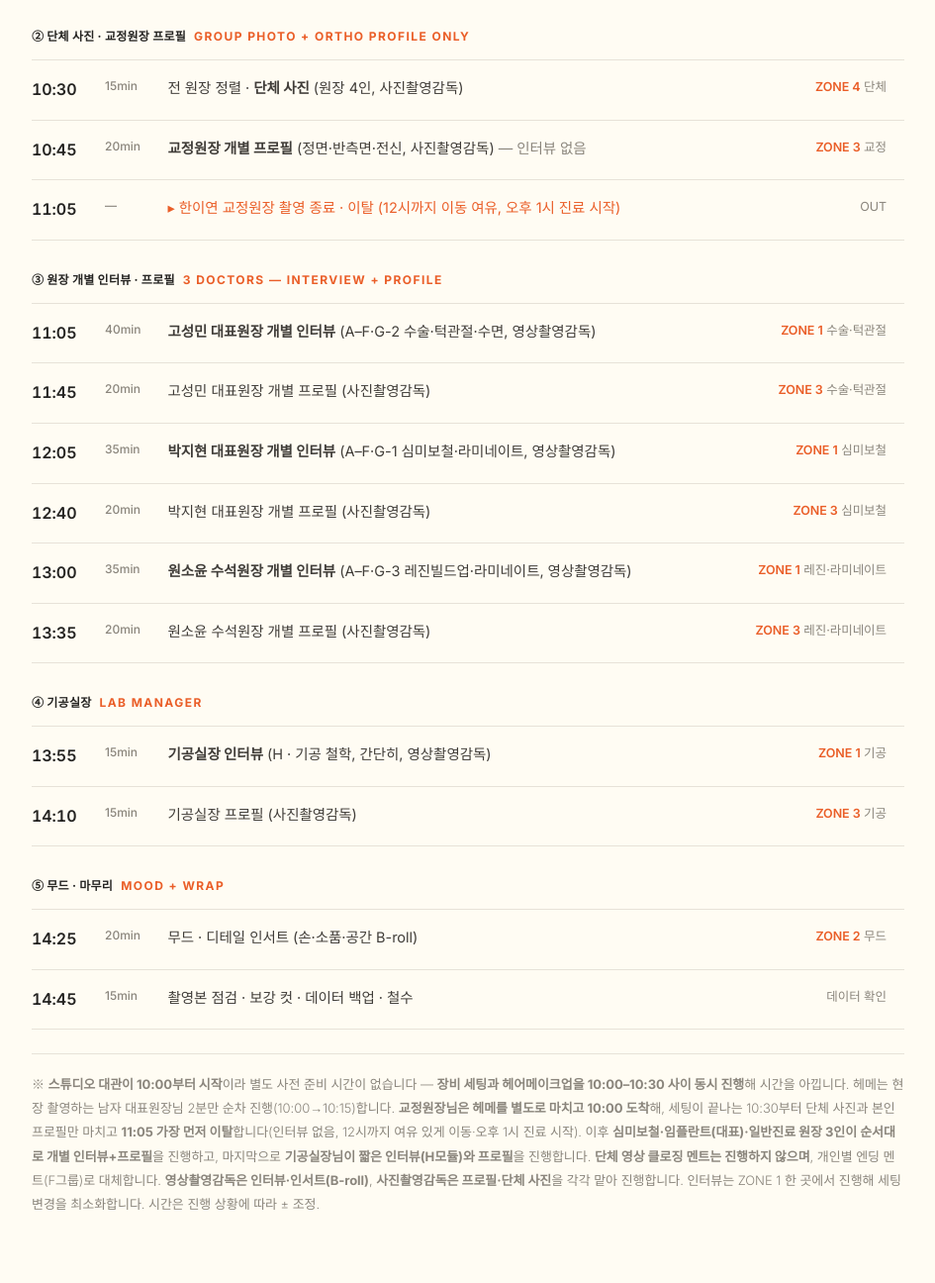
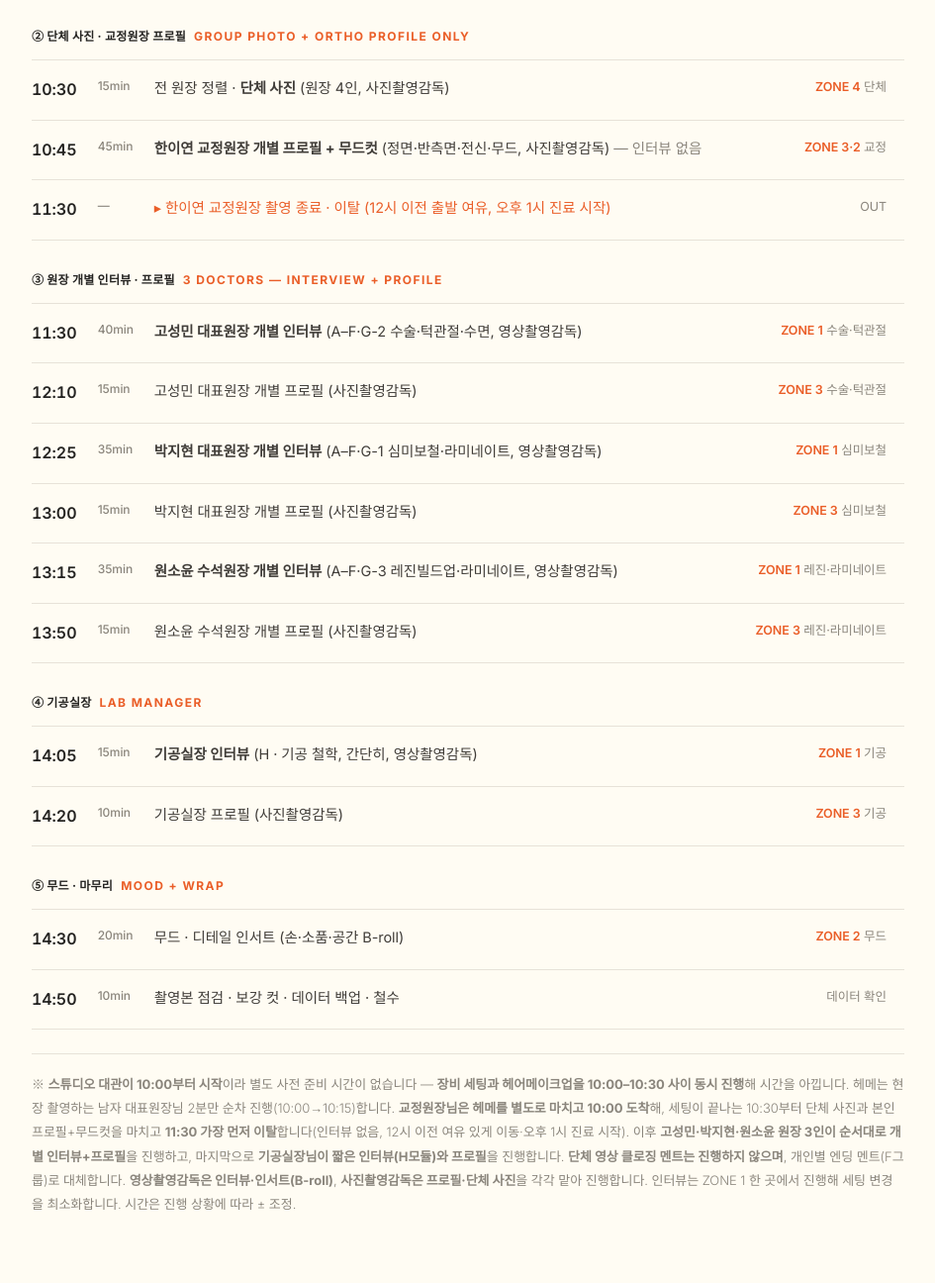
Before and after one commit to devPugi/seoulido-dental-shoot-plan, a plain HTML site: page index.html in a window 1280 px wide. Shown: the part 10524-11820 px from the top of the page at 99% size, without its empty margins (226-1171 px from the left). Drawn offline with nearby package versions, Linux system fonts and the light colour scheme; a web font is replaced by a local one.

Commit message:
타임테이블: 교정원장 11:30 이탈로 조정 및 균형 재조정
- 한이연 교정원장 프로필 20min→45min (무드컷 포함), OUT 11:05→11:30
- 원장 3인 개별 프로필 20min→15min × 3 (-15min)
- 기공실장 프로필 15min→10min (-5min)
- 마무리 15min→10min (-5min)
- 총 5시간(300min) 균형 유지
- ttnote 시간/원장명 최신화

Co-Authored-By: Claude Sonnet 4.6 <noreply@anthropic.com>

```diff
--- a/index.html
+++ b/index.html
@@ -529,28 +529,28 @@
 
             <tr class="phase"><td colspan="4"><span class="pk"><span class="kr">② 단체 사진 · 교정원장 프로필</span>Group Photo + Ortho Profile Only</span></td></tr>
             <tr><td class="tm">10:30</td><td class="du">15min</td><td class="sc">전 원장 정렬 · <b>단체 사진</b> (원장 4인, 사진촬영감독)</td><td class="zc"><b>ZONE 4</b> 단체</td></tr>
-            <tr><td class="tm">10:45</td><td class="du">20min</td><td class="sc"><b>교정원장 개별 프로필</b> (정면·반측면·전신, 사진촬영감독) <span style="color:var(--muted)">— 인터뷰 없음</span></td><td class="zc"><b>ZONE 3</b> 교정</td></tr>
-            <tr><td class="tm">11:05</td><td class="du">—</td><td class="sc" style="color:var(--orange)">▸ 한이연 교정원장 촬영 종료 · 이탈 (12시까지 이동 여유, 오후 1시 진료 시작)</td><td class="zc">OUT</td></tr>
+            <tr><td class="tm">10:45</td><td class="du">45min</td><td class="sc"><b>한이연 교정원장 개별 프로필 + 무드컷</b> (정면·반측면·전신·무드, 사진촬영감독) <span style="color:var(--muted)">— 인터뷰 없음</span></td><td class="zc"><b>ZONE 3·2</b> 교정</td></tr>
+            <tr><td class="tm">11:30</td><td class="du">—</td><td class="sc" style="color:var(--orange)">▸ 한이연 교정원장 촬영 종료 · 이탈 (12시 이전 출발 여유, 오후 1시 진료 시작)</td><td class="zc">OUT</td></tr>
 
             <tr class="phase"><td colspan="4"><span class="pk"><span class="kr">③ 원장 개별 인터뷰 · 프로필</span>3 Doctors — Interview + Profile</span></td></tr>
-            <tr><td class="tm">11:05</td><td class="du">40min</td><td class="sc"><b>고성민 대표원장 개별 인터뷰</b> (A–F·G-2 수술·턱관절·수면, 영상촬영감독)</td><td class="zc"><b>ZONE 1</b> 수술·턱관절</td></tr>
-            <tr><td class="tm">11:45</td><td class="du">20min</td><td class="sc">고성민 대표원장 개별 프로필 (사진촬영감독)</td><td class="zc"><b>ZONE 3</b> 수술·턱관절</td></tr>
-            <tr><td class="tm">12:05</td><td class="du">35min</td><td class="sc"><b>박지현 대표원장 개별 인터뷰</b> (A–F·G-1 심미보철·라미네이트, 영상촬영감독)</td><td class="zc"><b>ZONE 1</b> 심미보철</td></tr>
-            <tr><td class="tm">12:40</td><td class="du">20min</td><td class="sc">박지현 대표원장 개별 프로필 (사진촬영감독)</td><td class="zc"><b>ZONE 3</b> 심미보철</td></tr>
-            <tr><td class="tm">13:00</td><td class="du">35min</td><td class="sc"><b>원소윤 수석원장 개별 인터뷰</b> (A–F·G-3 레진빌드업·라미네이트, 영상촬영감독)</td><td class="zc"><b>ZONE 1</b> 레진·라미네이트</td></tr>
-            <tr><td class="tm">13:35</td><td class="du">20min</td><td class="sc">원소윤 수석원장 개별 프로필 (사진촬영감독)</td><td class="zc"><b>ZONE 3</b> 레진·라미네이트</td></tr>
+            <tr><td class="tm">11:30</td><td class="du">40min</td><td class="sc"><b>고성민 대표원장 개별 인터뷰</b> (A–F·G-2 수술·턱관절·수면, 영상촬영감독)</td><td class="zc"><b>ZONE 1</b> 수술·턱관절</td></tr>
+            <tr><td class="tm">12:10</td><td class="du">15min</td><td class="sc">고성민 대표원장 개별 프로필 (사진촬영감독)</td><td class="zc"><b>ZONE 3</b> 수술·턱관절</td></tr>
+            <tr><td class="tm">12:25</td><td class="du">35min</td><td class="sc"><b>박지현 대표원장 개별 인터뷰</b> (A–F·G-1 심미보철·라미네이트, 영상촬영감독)</td><td class="zc"><b>ZONE 1</b> 심미보철</td></tr>
+            <tr><td class="tm">13:00</td><td class="du">15min</td><td class="sc">박지현 대표원장 개별 프로필 (사진촬영감독)</td><td class="zc"><b>ZONE 3</b> 심미보철</td></tr>
+            <tr><td class="tm">13:15</td><td class="du">35min</td><td class="sc"><b>원소윤 수석원장 개별 인터뷰</b> (A–F·G-3 레진빌드업·라미네이트, 영상촬영감독)</td><td class="zc"><b>ZONE 1</b> 레진·라미네이트</td></tr>
+            <tr><td class="tm">13:50</td><td class="du">15min</td><td class="sc">원소윤 수석원장 개별 프로필 (사진촬영감독)</td><td class="zc"><b>ZONE 3</b> 레진·라미네이트</td></tr>
 
             <tr class="phase"><td colspan="4"><span class="pk"><span class="kr">④ 기공실장</span>Lab Manager</span></td></tr>
-            <tr><td class="tm">13:55</td><td class="du">15min</td><td class="sc"><b>기공실장 인터뷰</b> (H · 기공 철학, 간단히, 영상촬영감독)</td><td class="zc"><b>ZONE 1</b> 기공</td></tr>
-            <tr><td class="tm">14:10</td><td class="du">15min</td><td class="sc">기공실장 프로필 (사진촬영감독)</td><td class="zc"><b>ZONE 3</b> 기공</td></tr>
+            <tr><td class="tm">14:05</td><td class="du">15min</td><td class="sc"><b>기공실장 인터뷰</b> (H · 기공 철학, 간단히, 영상촬영감독)</td><td class="zc"><b>ZONE 1</b> 기공</td></tr>
+            <tr><td class="tm">14:20</td><td class="du">10min</td><td class="sc">기공실장 프로필 (사진촬영감독)</td><td class="zc"><b>ZONE 3</b> 기공</td></tr>
 
             <tr class="phase"><td colspan="4"><span class="pk"><span class="kr">⑤ 무드 · 마무리</span>Mood + Wrap</span></td></tr>
-            <tr><td class="tm">14:25</td><td class="du">20min</td><td class="sc">무드 · 디테일 인서트 (손·소품·공간 B-roll)</td><td class="zc"><b>ZONE 2</b> 무드</td></tr>
-            <tr><td class="tm">14:45</td><td class="du">15min</td><td class="sc">촬영본 점검 · 보강 컷 · 데이터 백업 · 철수</td><td class="zc">데이터 확인</td></tr>
+            <tr><td class="tm">14:30</td><td class="du">20min</td><td class="sc">무드 · 디테일 인서트 (손·소품·공간 B-roll)</td><td class="zc"><b>ZONE 2</b> 무드</td></tr>
+            <tr><td class="tm">14:50</td><td class="du">10min</td><td class="sc">촬영본 점검 · 보강 컷 · 데이터 백업 · 철수</td><td class="zc">데이터 확인</td></tr>
           </tbody>
         </table>
       </div>
-      <p class="ttnote">※ <b>스튜디오 대관이 10:00부터 시작</b>이라 별도 사전 준비 시간이 없습니다 — <b>장비 세팅과 헤어메이크업을 10:00–10:30 사이 동시 진행</b>해 시간을 아낍니다. 헤메는 현장 촬영하는 남자 대표원장님 2분만 순차 진행(10:00→10:15)합니다. <b>교정원장님은 헤메를 별도로 마치고 10:00 도착</b>해, 세팅이 끝나는 10:30부터 단체 사진과 본인 프로필만 마치고 <b>11:05 가장 먼저 이탈</b>합니다(인터뷰 없음, 12시까지 여유 있게 이동·오후 1시 진료 시작). 이후 <b>심미보철·임플란트(대표)·일반진료 원장 3인이 순서대로 개별 인터뷰+프로필</b>을 진행하고, 마지막으로 <b>기공실장님이 짧은 인터뷰(H모듈)와 프로필</b>을 진행합니다. <b>단체 영상 클로징 멘트는 진행하지 않으며</b>, 개인별 엔딩 멘트(F그룹)로 대체합니다. <b>영상촬영감독은 인터뷰·인서트(B-roll)</b>, <b>사진촬영감독은 프로필·단체 사진</b>을 각각 맡아 진행합니다. 인터뷰는 ZONE 1 한 곳에서 진행해 세팅 변경을 최소화합니다. 시간은 진행 상황에 따라 ± 조정.</p>
+      <p class="ttnote">※ <b>스튜디오 대관이 10:00부터 시작</b>이라 별도 사전 준비 시간이 없습니다 — <b>장비 세팅과 헤어메이크업을 10:00–10:30 사이 동시 진행</b>해 시간을 아낍니다. 헤메는 현장 촬영하는 남자 대표원장님 2분만 순차 진행(10:00→10:15)합니다. <b>교정원장님은 헤메를 별도로 마치고 10:00 도착</b>해, 세팅이 끝나는 10:30부터 단체 사진과 본인 프로필+무드컷을 마치고 <b>11:30 가장 먼저 이탈</b>합니다(인터뷰 없음, 12시 이전 여유 있게 이동·오후 1시 진료 시작). 이후 <b>고성민·박지현·원소윤 원장 3인이 순서대로 개별 인터뷰+프로필</b>을 진행하고, 마지막으로 <b>기공실장님이 짧은 인터뷰(H모듈)와 프로필</b>을 진행합니다. <b>단체 영상 클로징 멘트는 진행하지 않으며</b>, 개인별 엔딩 멘트(F그룹)로 대체합니다. <b>영상촬영감독은 인터뷰·인서트(B-roll)</b>, <b>사진촬영감독은 프로필·단체 사진</b>을 각각 맡아 진행합니다. 인터뷰는 ZONE 1 한 곳에서 진행해 세팅 변경을 최소화합니다. 시간은 진행 상황에 따라 ± 조정.</p>
     </div>
   </div>
 </section>
```
